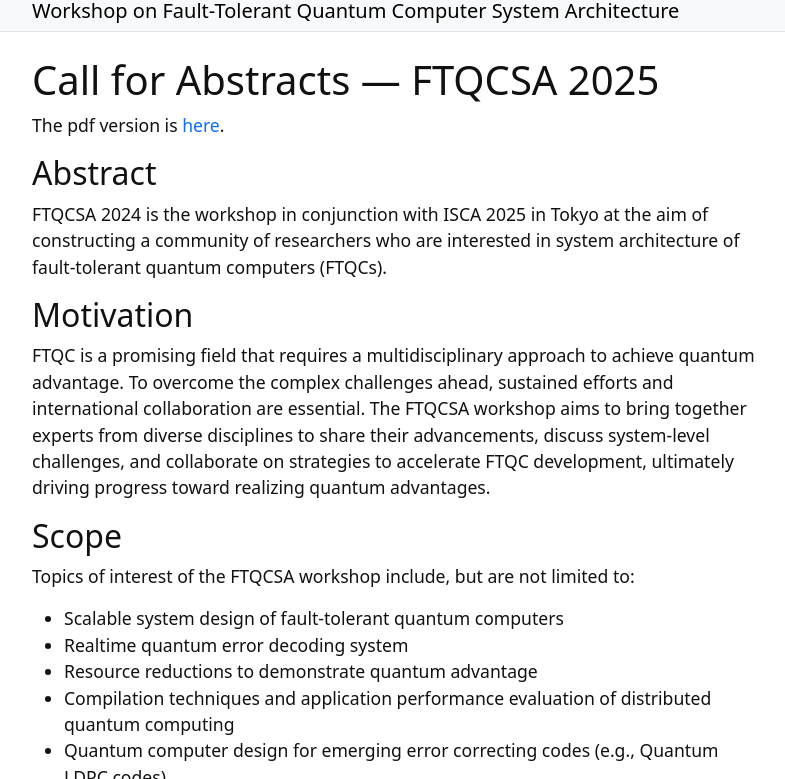
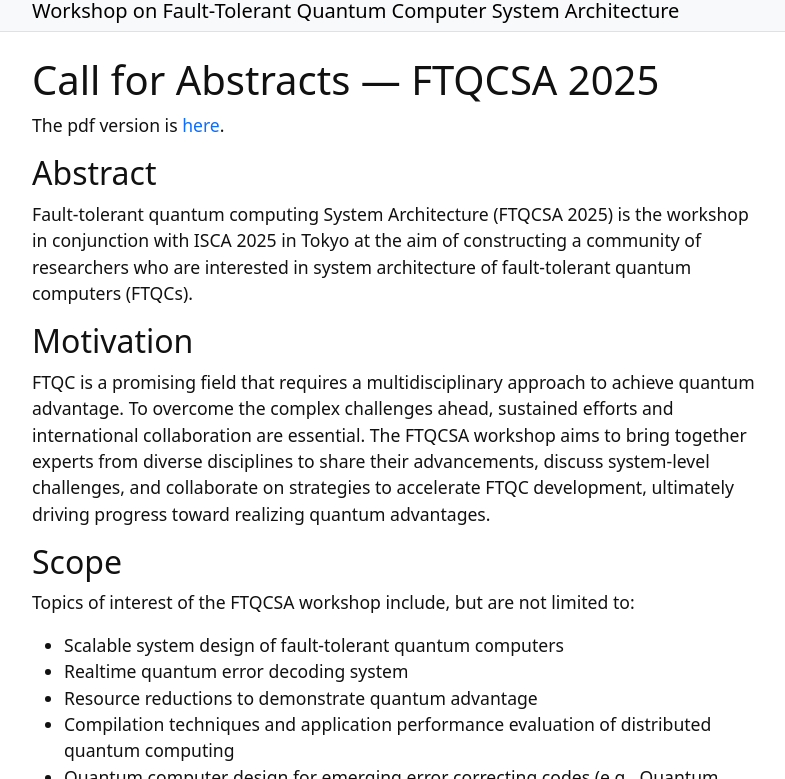
Before and after one commit to ftqcsa/ftqcsa.github.io, a Jekyll site: the page built from content/2-callforabstract-draft.md, in a window 1280 px wide and 900 px high, cut to the strip 121-900 px from the top of the window. Shown: the whole strip, without its empty margins (245-1030 px from the left). Built offline with Jekyll 4.4.1, drawn with Linux system fonts in a browser that asks for light colours.

Commit message:
Update 2-callforabstract-draft.md

```diff
--- a/content/2-callforabstract-draft.md
+++ b/content/2-callforabstract-draft.md
@@ -10,7 +10,7 @@
 The pdf version is [here](/assets/pdf/FTQCSA2025-CFA.pdf).
 
 ## Abstract
-FTQCSA 2024 is the workshop in conjunction with ISCA 2025 in Tokyo at the aim of constructing a community of researchers who are interested in system architecture of fault-tolerant quantum computers (FTQCs).
+Fault-tolerant quantum computing System Architecture (FTQCSA 2025) is the workshop in conjunction with ISCA 2025 in Tokyo at the aim of constructing a community of researchers who are interested in system architecture of fault-tolerant quantum computers (FTQCs).
 
 ## Motivation
 FTQC is a promising field that requires a multidisciplinary approach to achieve quantum advantage. To overcome the complex challenges ahead, sustained efforts and international collaboration are essential. The FTQCSA workshop aims to bring together experts from diverse disciplines to share their advancements, discuss system-level challenges, and collaborate on strategies to accelerate FTQC development, ultimately driving progress toward realizing quantum advantages.
```
